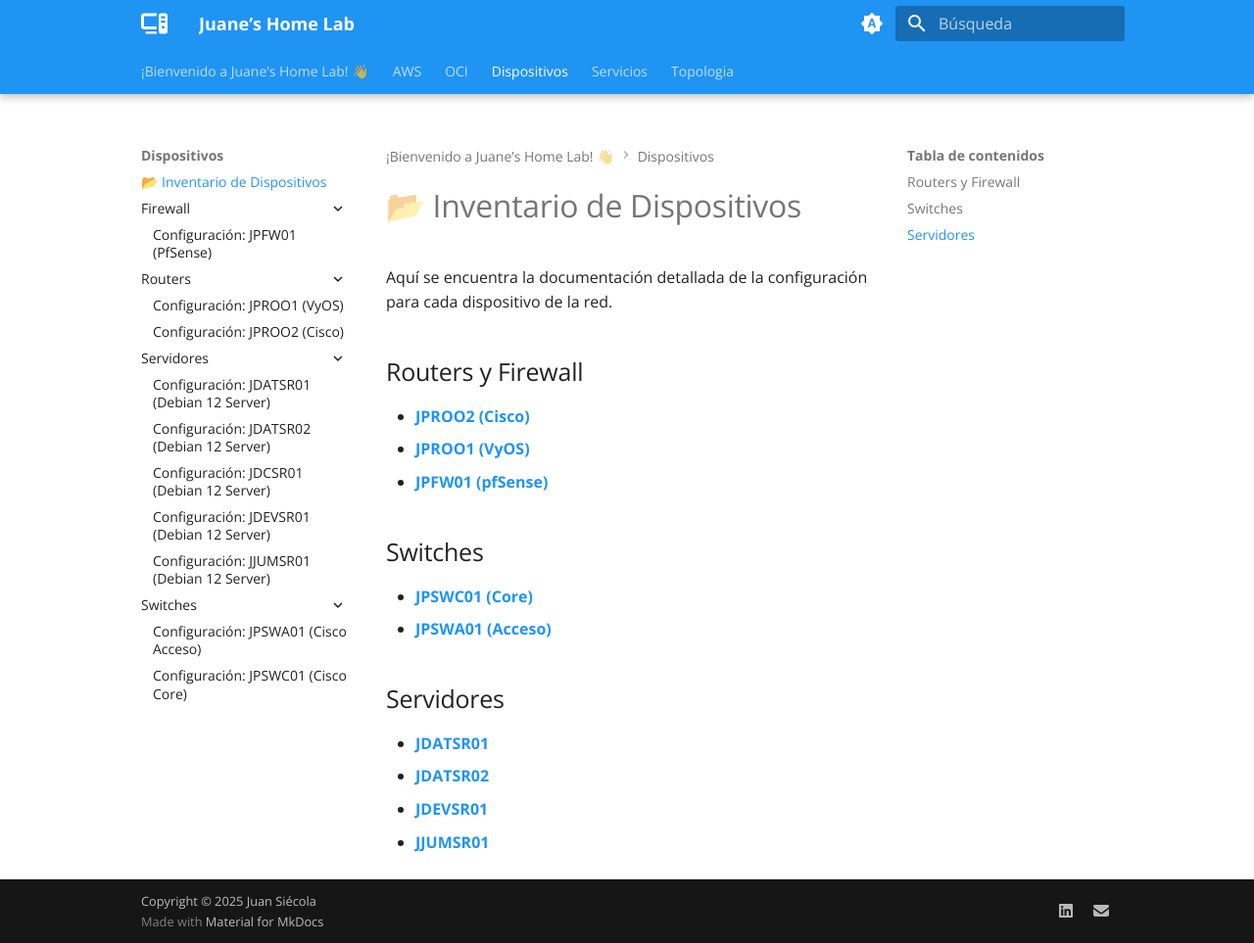
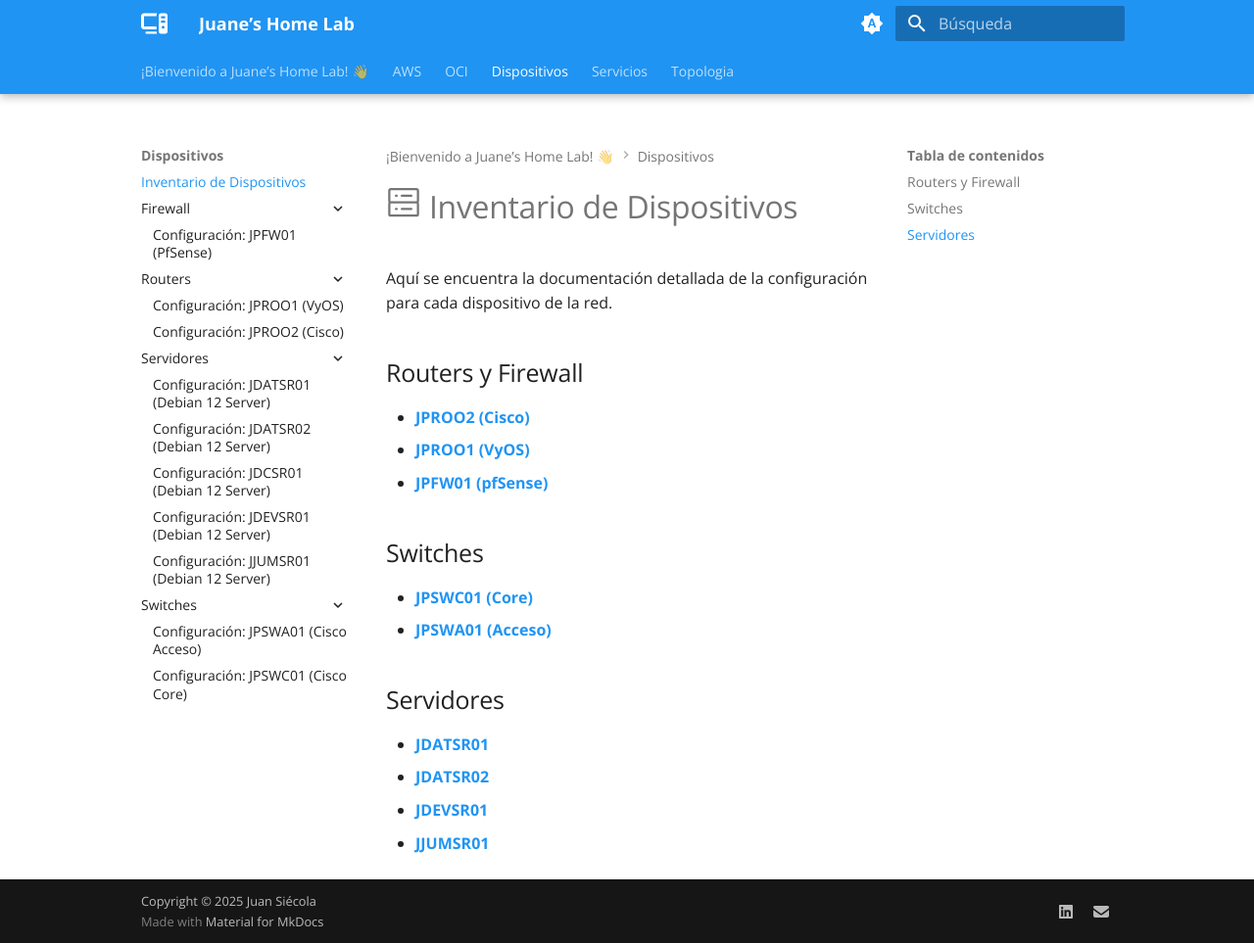
Before and after one commit to JuanStKennedy/MkDocsJuaneInfra, an MkDocs documentation site: the page built from docs/dispositivos/index.md, in a window 1280 px wide and 963 px high. Shown: the whole window at 98% size. Built offline with MkDocs 1.6.1 and Material for MkDocs 9.7.7, drawn with Linux system fonts in a browser that asks for light colours; comment, search, counter and statistics services are not loaded; part of the change alters nothing that is shown.

```diff
--- a/docs/dispositivos/index.md
+++ b/docs/dispositivos/index.md
@@ -1,4 +1,4 @@
-# 📂 Inventario de Dispositivos
+# :octicons-server-24: Inventario de Dispositivos
 
 Aquí se encuentra la documentación detallada de la configuración para cada dispositivo de la red.
 
```
